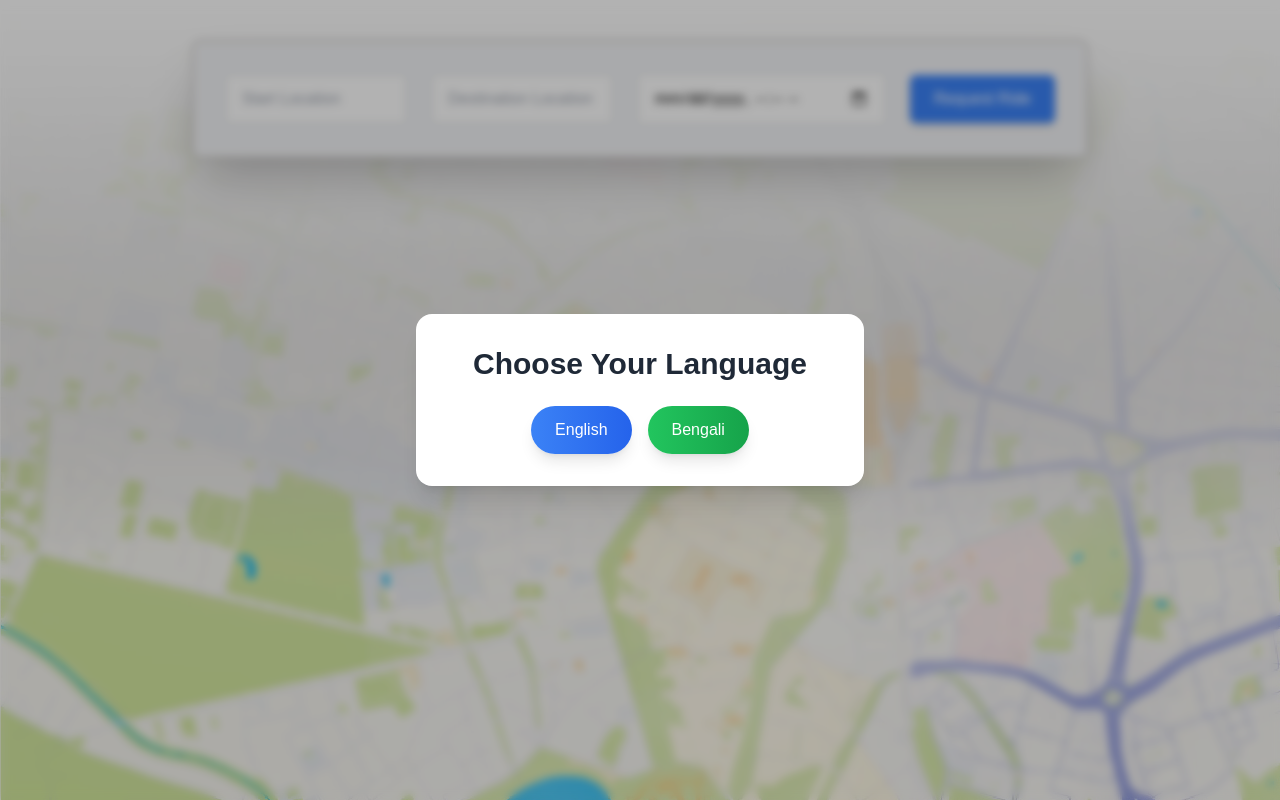
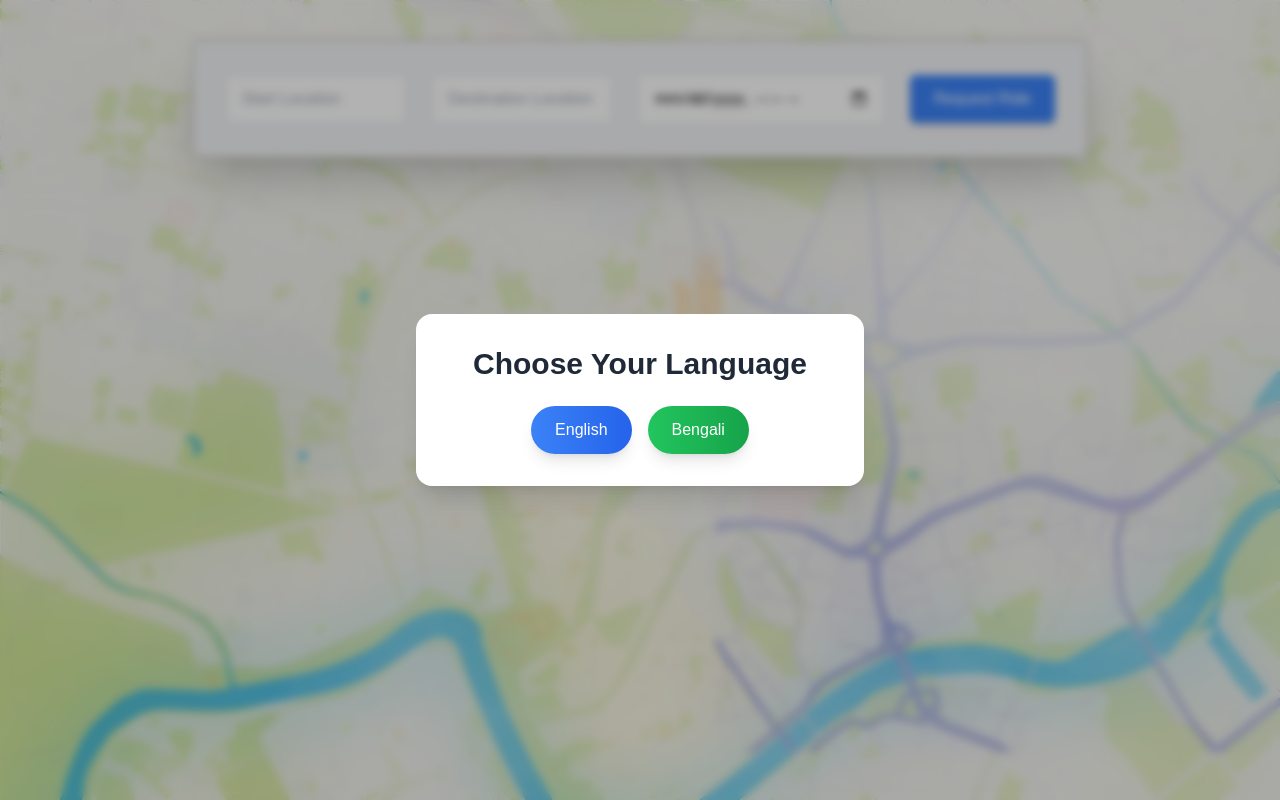
Before and after one commit to InfyneMe/rider, a Next.js app: page / in a window 1280 px wide. Built offline with nearby package versions, Linux system fonts and the light colour scheme.

Commit message:
new logic

```diff
--- a/src/app/page.tsx
+++ b/src/app/page.tsx
@@ -77,8 +77,8 @@ const App: React.FC = () => {
     bn: {
       words: [
         { text: 'স্বাগতম' },
-        { text: 'আপনার', className: 'text-blue-500 dark:text-blue-500' },
-        { text: 'রাইডার এ।' },
+        { text: 'আপনার' },
+        { text: 'রাইডার এ।', className: 'text-blue-500 dark:text-blue-500' },
       ],
       placeholders: {
         startLocation: 'শুরু স্থান',
@@ -105,7 +105,7 @@ const App: React.FC = () => {
   return (
     <>
       {!language && <LanguagePopup onSelectLanguage={handleLanguageChange} />}
-      <div className="flex flex-col items-center min-h-screen px-4 sm:px-8" style={{ backgroundImage: "url('/map4.jpg')" }}>
+      <div className="flex flex-col items-center min-h-screen px-4 sm:px-8" style={{ backgroundImage: "url('/map5.jpg')" }}>
         <div className="mt-10">
           {language && (
             <TypewriterEffectSmooth
```
Also changed, not shown: public/map5.jpg (added).
